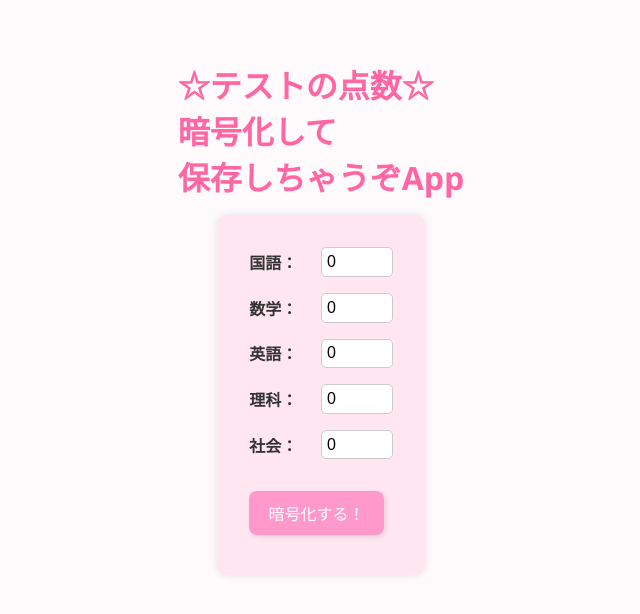
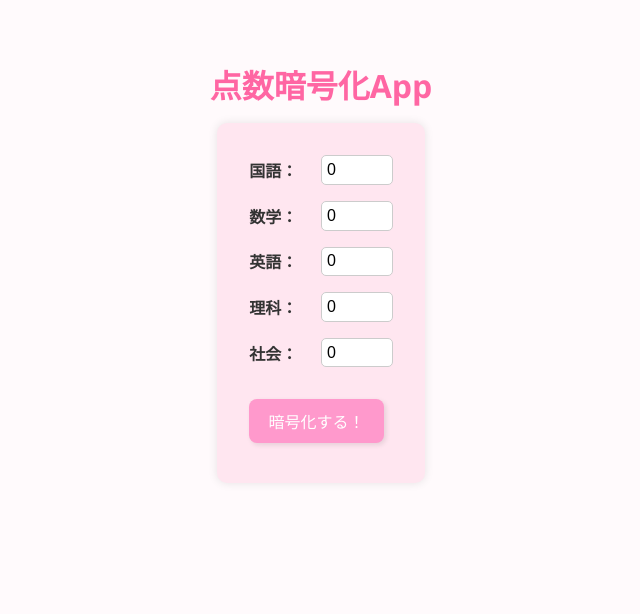
Before and after one commit to m-kawarada/information_study, a plain HTML site: page scoreEnc/index.html in a window 1280 px wide. Shown: the whole page, without its empty margins (319-959 px from the left). Drawn offline with Linux system fonts and the light colour scheme.

Commit message:
h1変更

```diff
--- a/scoreEnc/index.html
+++ b/scoreEnc/index.html
@@ -74,7 +74,7 @@
   </style>
 </head>
 <body>
-  <h1>☆テストの点数☆<br>暗号化して<br>保存しちゃうぞApp</h1>
+  <h1>点数暗号化App</h1>
   <div class="container">
     <div class="subject">
       <div class="input-toggle">
```
